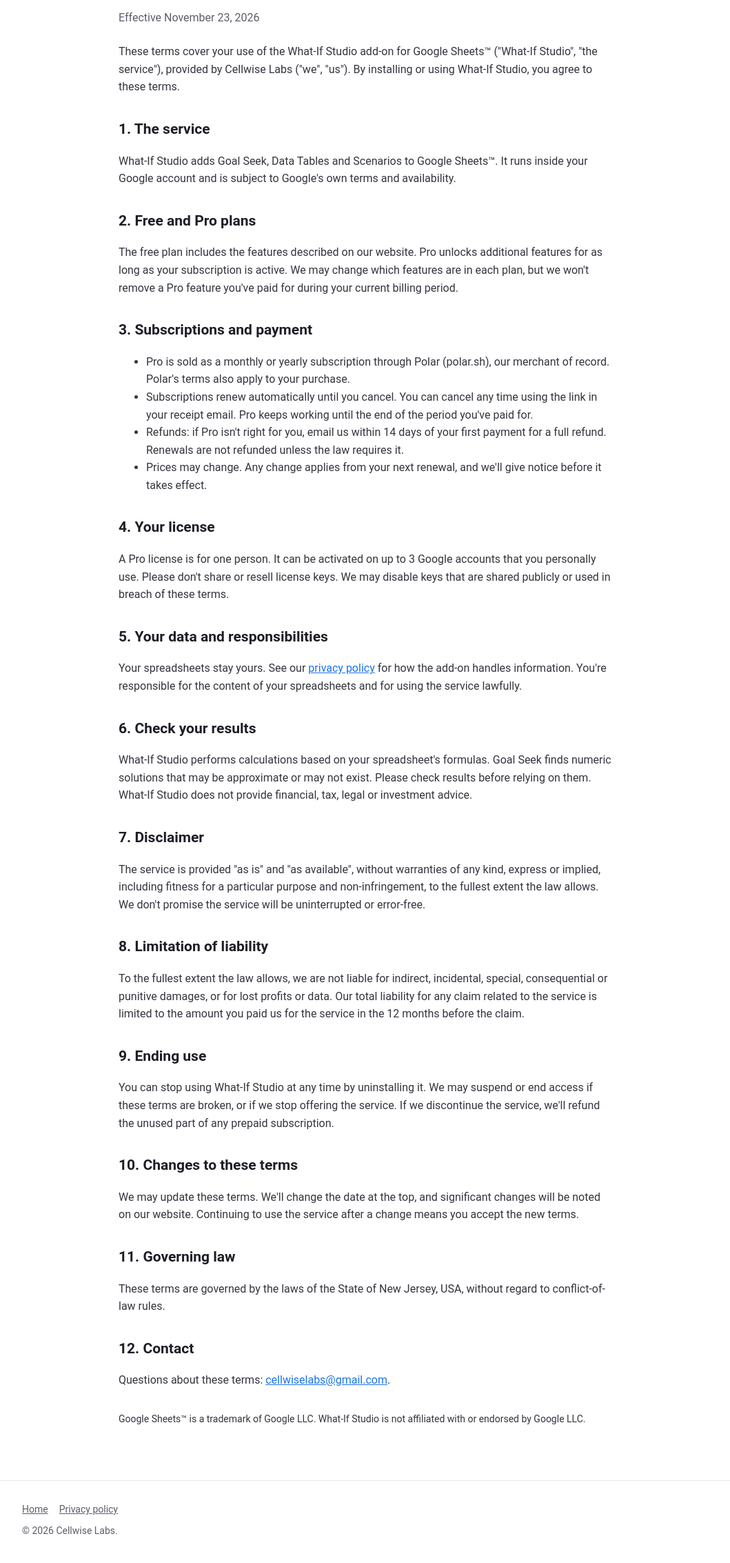
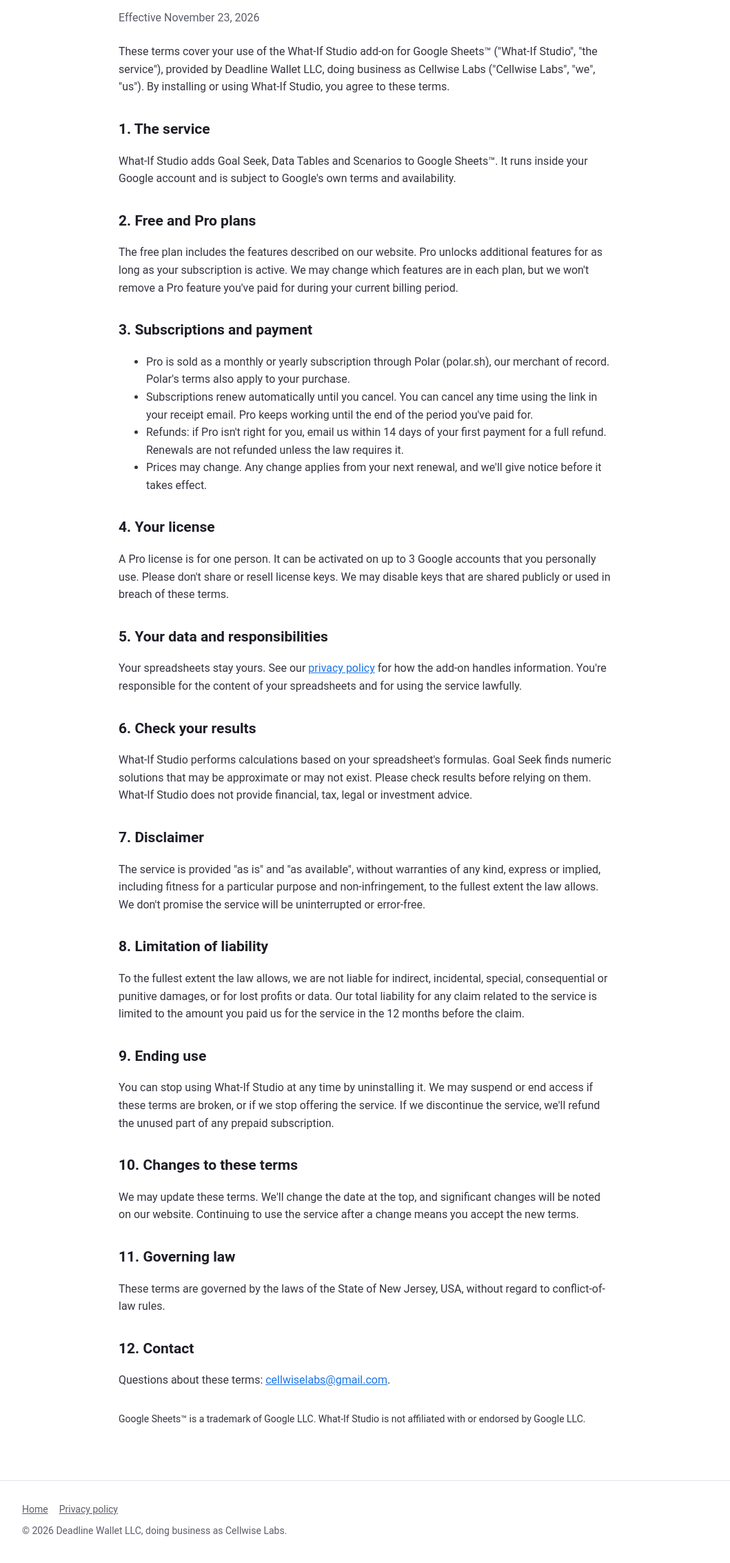
Before and after one commit to cellwiselabs/cellwiselabs.github.io, a plain HTML site: page terms.html in a window 1280 px wide. Shown: the part 174-2440 px from the top of the page at 69% size, without its empty margins (110-1169 px from the left). Drawn offline with Linux system fonts and the light colour scheme.

Commit message:
Name Deadline Wallet LLC as the legal owner

```diff
--- a/terms.html
+++ b/terms.html
@@ -20,7 +20,7 @@
       <h1>Terms of Service</h1>
       <p class="meta">Effective November 23, 2026</p>
 
-      <p>These terms cover your use of the What-If Studio add-on for Google Sheets™ ("What-If Studio", "the service"), provided by Cellwise Labs ("we", "us"). By installing or using What-If Studio, you agree to these terms.</p>
+      <p>These terms cover your use of the What-If Studio add-on for Google Sheets™ ("What-If Studio", "the service"), provided by Deadline Wallet LLC, doing business as Cellwise Labs ("Cellwise Labs", "we", "us"). By installing or using What-If Studio, you agree to these terms.</p>
 
       <h2>1. The service</h2>
       <p>What-If Studio adds Goal Seek, Data Tables and Scenarios to Google Sheets™. It runs inside your Google account and is subject to Google's own terms and availability.</p>
@@ -70,7 +70,7 @@
   <footer>
     <div class="wrap">
       <div class="links"><a href="index.html">Home</a><a href="privacy.html">Privacy policy</a></div>
-      <p>© 2026 Cellwise Labs.</p>
+      <p>© 2026 Deadline Wallet LLC, doing business as Cellwise Labs.</p>
     </div>
   </footer>
 </body>
```
Also changed, not shown: index.html (+1 -1 lines), privacy.html (+2 -2 lines).
